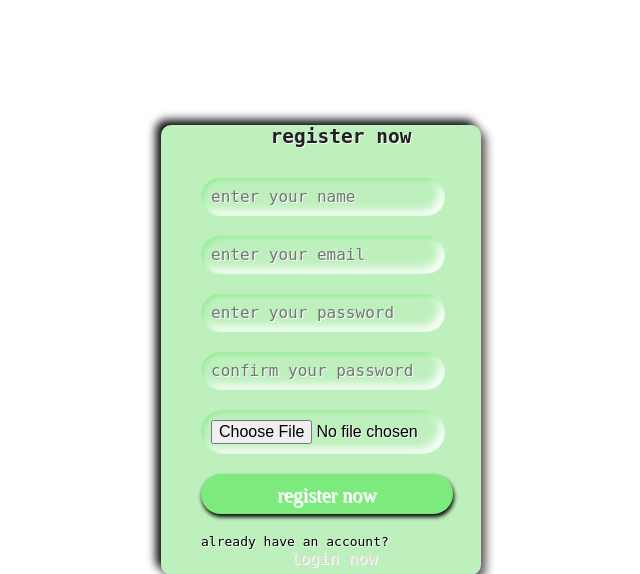
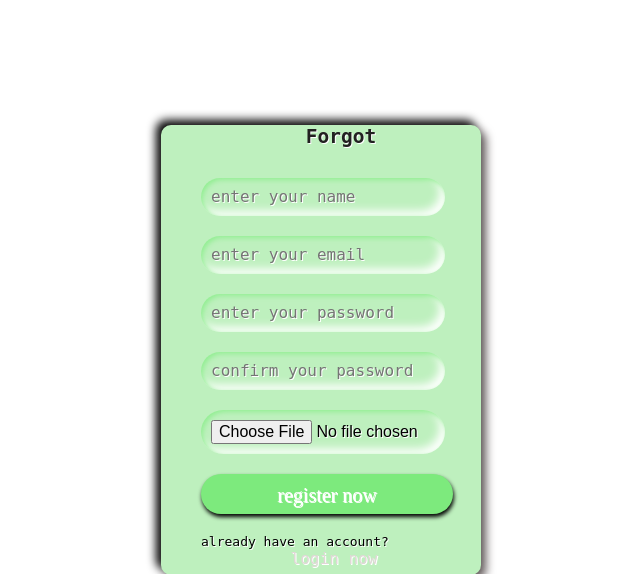
Before and after one commit to lukutu/grocery-store, a PHP site: the page made by forgot password.php in a window 1280 px wide. Shown: the top 574 px of the page, without its empty margins (319-959 px from the left). Run offline with PHP 8.4, Linux system fonts and the light colour scheme; some libraries are stand-ins or nearby versions.

Commit message:
forogot-pass

```diff
--- a/forgot password.php
+++ b/forgot password.php
@@ -84,7 +84,7 @@ if(isset($message)){
 <section class="login-box">
 
    <form action="" enctype="multipart/form-data" method="POST">
-      <h2>register now</h2>
+      <h2>Forgot</h2>
       <input type="text" name="name" class="box" placeholder="enter your name" required>
       <input type="email" name="email" class="box" placeholder="enter your email" required>
       <input type="password" name="pass" class="box" placeholder="enter your password" required>
--- a/login.php
+++ b/login.php
@@ -86,9 +86,12 @@ if(isset($message)){
    <input type="password" name="pass" class="box" placeholder="enter your password" required>
    <input type="submit" value="login now" class="btn" name="submit">
    <p>don't have an account? <a href="register.php">register now</a></p>
+
               </form>
+            <form action=" "method="POST">
+               <P> <a href="forgot password.php">Forgot  Password?</a></P>
+            </form>
 
-            <a href="#">Forgot  Password?</a>
           </div>
 
 </section>
```
